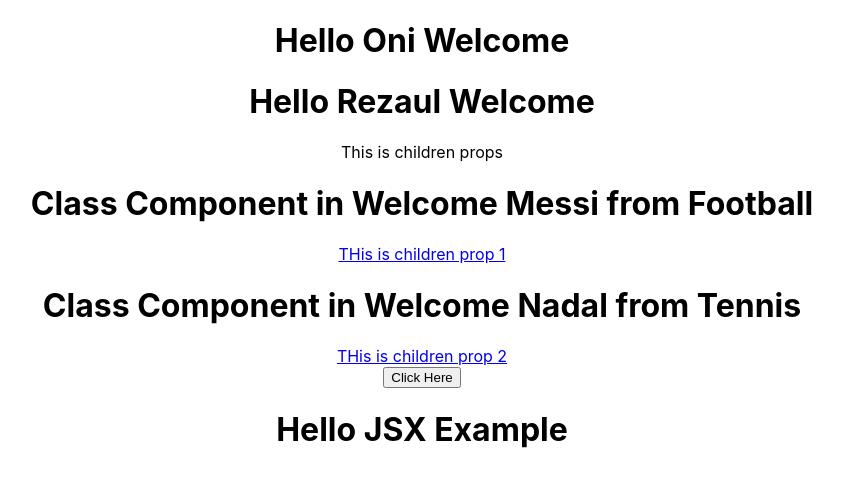
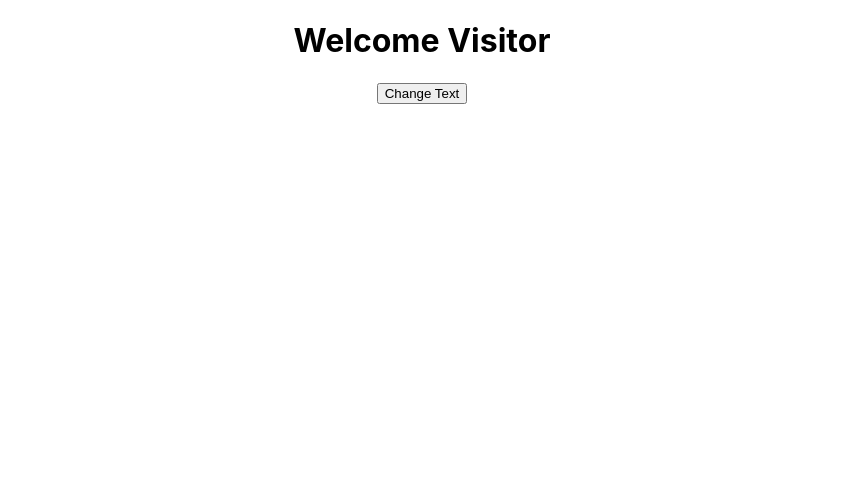
Before and after one commit to RezaulAlamOni/inventory-react, a React (Create React App) app: page / in a window 1280 px wide. Shown: the top 486 px of the page, without its empty margins (218-1061 px from the left). Built offline with nearby package versions, Linux system fonts and the light colour scheme.

Commit message:
implement state and setState

```diff
--- a/src/App.js
+++ b/src/App.js
@@ -5,22 +5,25 @@
 import Greet from "./components/Greet";
 import Welcome from "./components/Welcome";
 import Hello from "./components/Hello";
+import Message from "./components/Message";
 
 function App() {
     return (
         <div className="App">
-            <Greet name="Oni"/>
-            <Greet name="Rezaul">
-                <p>This is children props</p>
-            </Greet>
-            <Welcome name="Messi" herroName="Football">
-                <a href="/"> THis is children prop 1</a>
-            </Welcome>
-            <Welcome name="Nadal" herroName="Tennis">
-                <a href="/"> THis is children prop 2</a><br/>
-                <button>Click Here</button>
-            </Welcome>
-            <Hello/>
+            {/*<Greet name="Oni"/>*/}
+            {/*<Greet name="Rezaul">*/}
+            {/*    <p>This is children props</p>*/}
+            {/*</Greet>*/}
+            {/*<Welcome name="Messi" herroName="Football">*/}
+            {/*    <a href="/"> THis is children prop 1</a>*/}
+            {/*</Welcome>*/}
+            {/*<Welcome name="Nadal" herroName="Tennis">*/}
+            {/*    <a href="/"> THis is children prop 2</a><br/>*/}
+            {/*    <button>Click Here</button>*/}
+            {/*</Welcome>*/}
+            {/*<Hello/>*/}
+            <Message />
+
         </div>
     );
 }
--- /dev/null
+++ b/src/components/Message.js
@@ -0,0 +1,32 @@
+import React, { Component } from 'react';
+
+class Message extends Component {
+    constructor() {
+        super();
+        this.state = {
+            message: "Welcome Visitor"
+
+        }
+    }
+
+    changeMessage(){
+        this.setState({
+            message: "Thank you for subscription !"
+        })
+    }
+
+    render() {
+        return (
+            <div>
+                <h1>{this.state.message} </h1>
+                {/*{this.props.children}*/}
+                <button onClick={() => this.changeMessage()}>Change Text</button>
+            </div>
+        )
+    }
+
+
+}
+
+
+export default Message;
```
